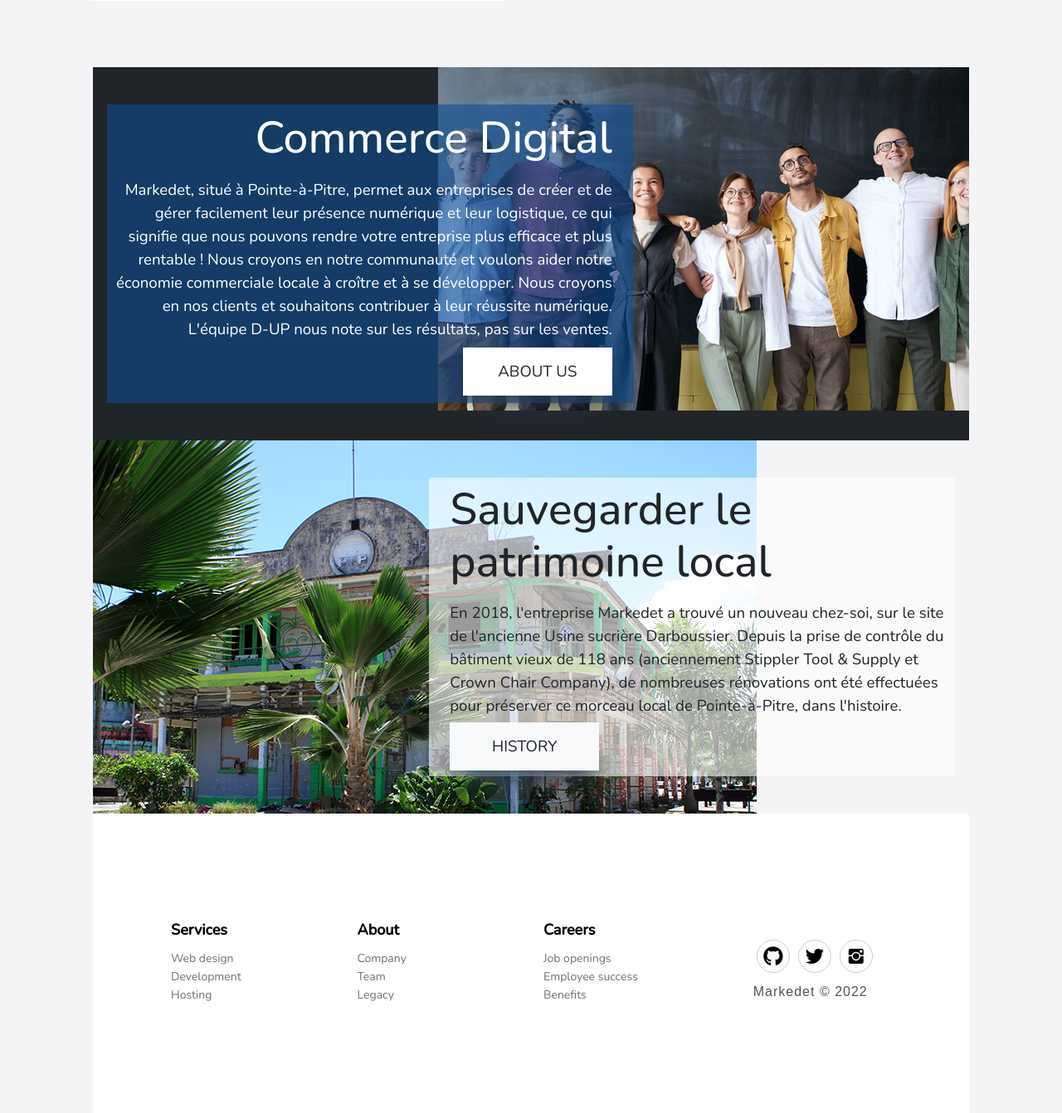
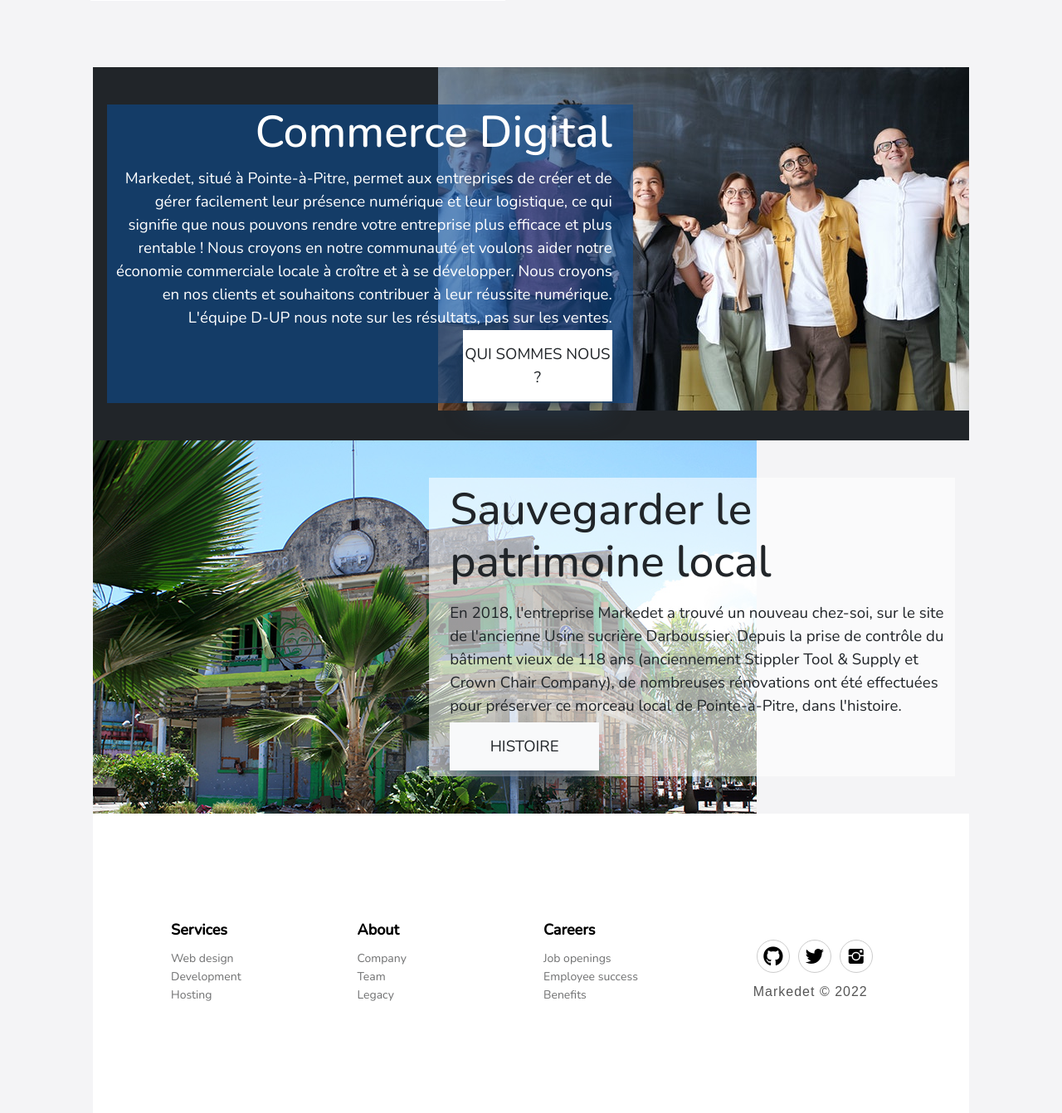
Before and after one commit to SyriusNico/P13, a Django app: page /about/ in a window 1280 px wide. Shown: the part 499-1841 px from the top of the page at 83% size. Run offline with Django 3.2, Linux system fonts and the light colour scheme; some libraries are stand-ins or nearby versions; some web fonts are replaced.

Commit message:
about page button

```diff
--- a/homepage/templates/homepage/about.html
+++ b/homepage/templates/homepage/about.html
@@ -10,7 +10,7 @@
     <div class="about-us-info">
       <h2>Commerce Digital</h2>
       <p>Markedet, situé à Pointe-à-Pitre, permet aux entreprises de créer et de gérer facilement leur présence numérique et leur logistique, ce qui signifie que nous pouvons rendre votre entreprise plus efficace et plus rentable ! Nous croyons en notre communauté et voulons aider notre économie commerciale locale à croître et à se développer. Nous croyons en nos clients et souhaitons contribuer à leur réussite numérique. L'équipe D-UP nous note sur les résultats, pas sur les ventes.</p>
-      <a href="#" title="About Us Button">ABOUT US</a>
+      <a href="#" title="About Us Button">QUI SOMMES NOUS ?</a>
     </div>
   </div>
   <div id="history-section">
@@ -20,7 +20,7 @@
     <div class="history-info">
       <h2>Sauvegarder le patrimoine local</h2>
       <p>En 2018, l'entreprise Markedet a trouvé un nouveau chez-soi, sur le site de l'ancienne Usine sucrière Darboussier. Depuis la prise de contrôle du bâtiment vieux de 118 ans (anciennement Stippler Tool & Supply et Crown Chair Company), de nombreuses rénovations ont été effectuées pour préserver ce morceau local de Pointe-à-Pitre, dans l'histoire.</p>
-      <a href="#" title="History Button">HISTORY</a>
+      <a href="#" title="History Button">HISTOIRE</a>
     </div>
   </div>
 </div>
```
